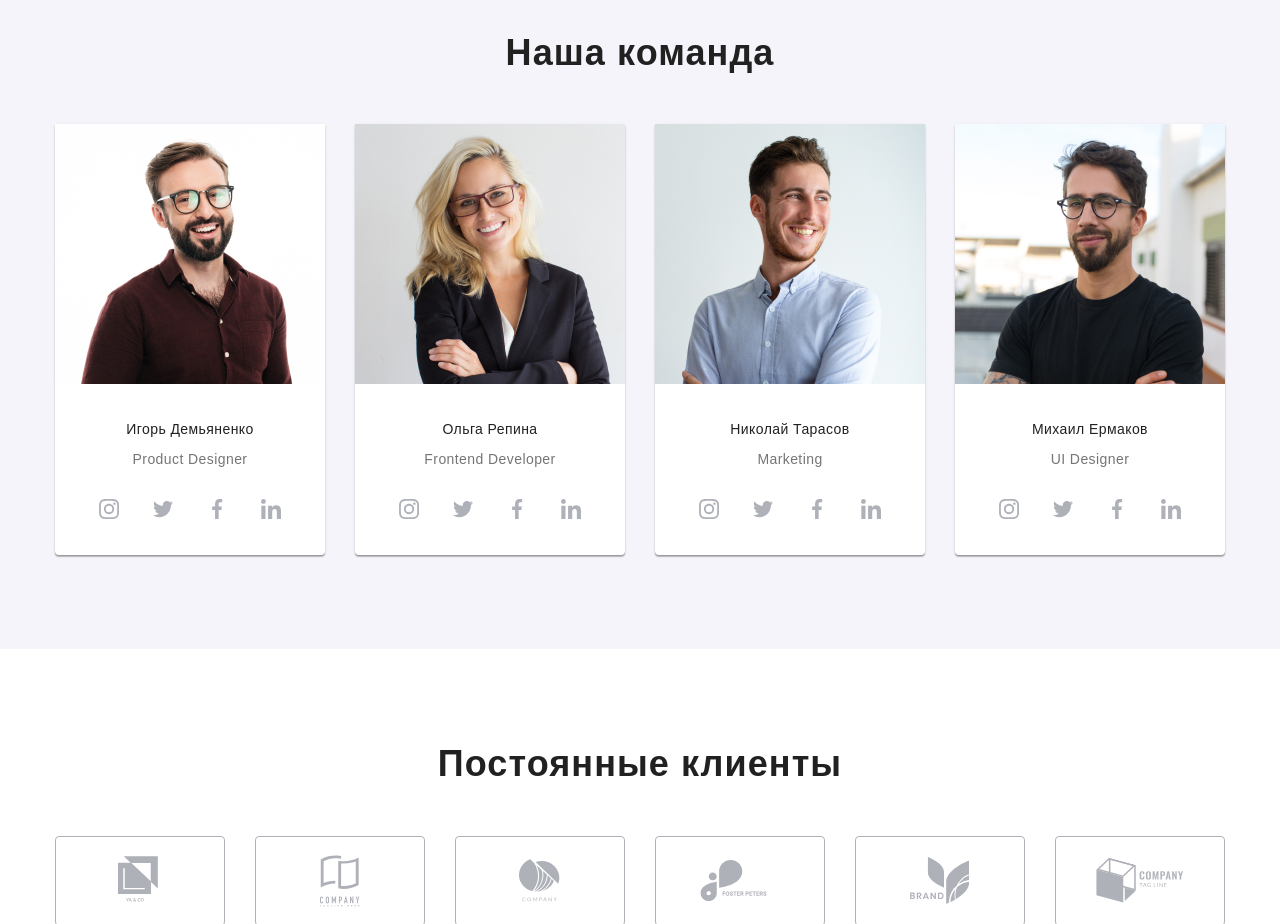
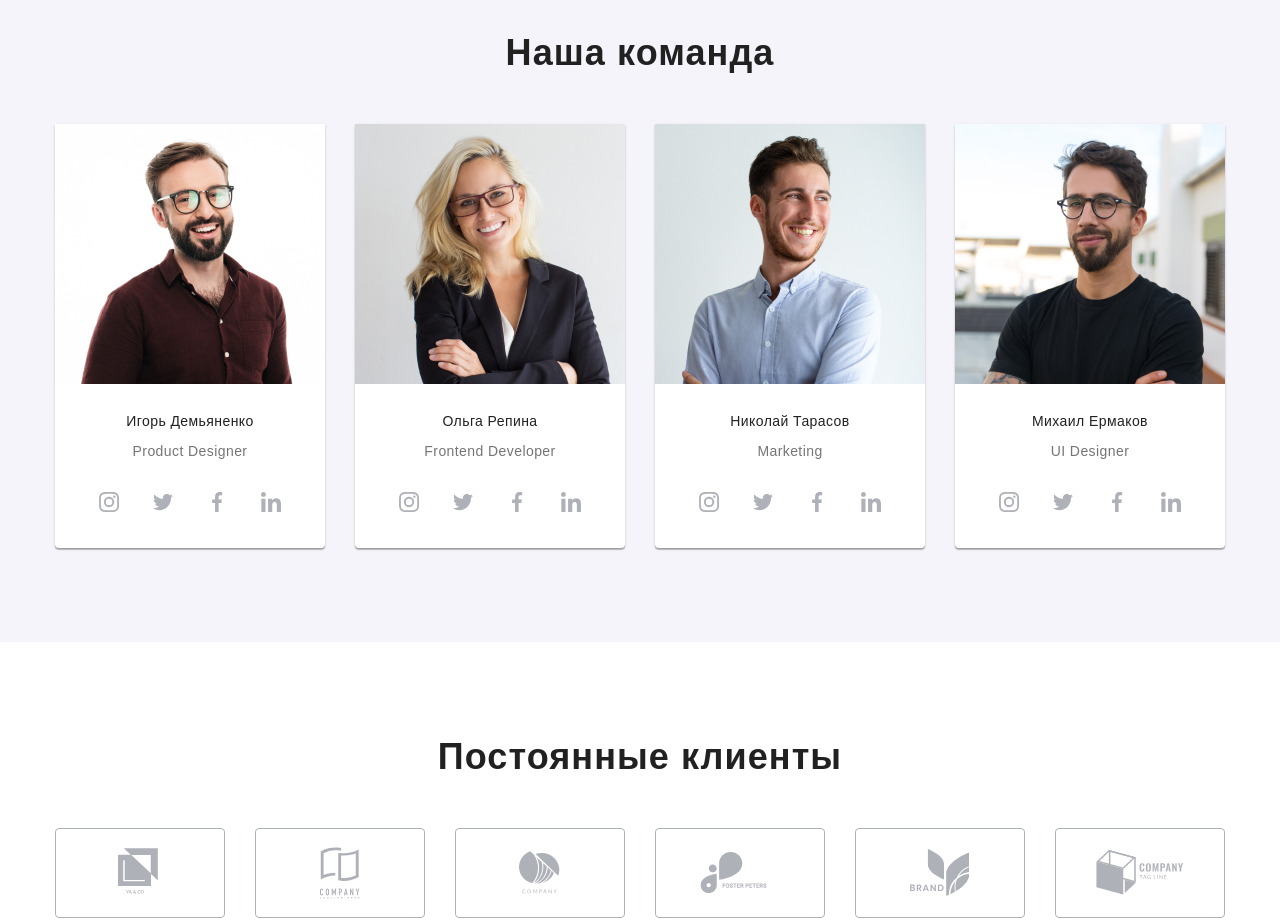
Before and after one commit to Yatsa-dev/goit-markup-hw-08, a plain HTML site: page index.html in a window 1280 px wide. Shown: the part 1660-2584 px from the top of the page. Drawn offline with nearby package versions, Linux system fonts and the light colour scheme; a web font is replaced by a local one.

Commit message:
added property for tag img

```diff
--- a/sass/base/_common.scss
+++ b/sass/base/_common.scss
@@ -30,6 +30,11 @@ ul {
   margin: 0;
   list-style: none;
 }
+img {
+  display: block;
+  width: 100%;
+  height: auto;
+}
 
 .hidden {
   position: absolute;
```
Also changed, not shown: css/main.css, css/main.min.css, 2 other files.
